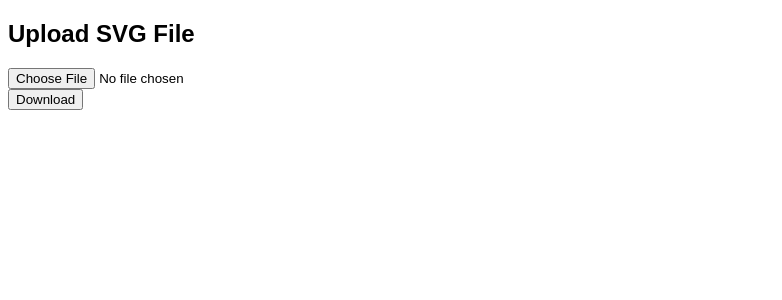
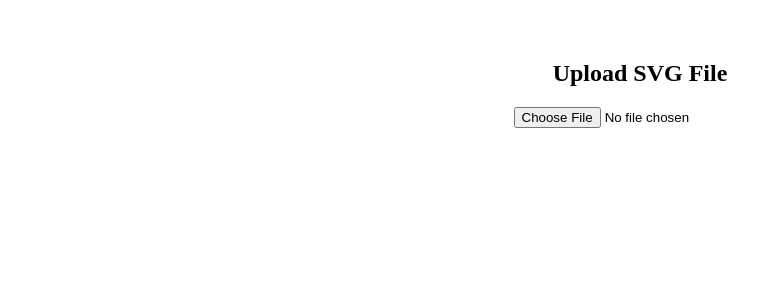
Before and after one commit to ebala96/svg-color-editor, a React (Create React App) app: page / in a window 1280 px wide. Shown: the top 300 px of the page, without its empty margins (0-782 px from the left). Built offline with nearby package versions, Linux system fonts and the light colour scheme.

Commit message:
Added color picker based on color map from svg

```diff
--- a/package.json
+++ b/package.json
@@ -10,7 +10,8 @@
     "react-color-palette": "^6.2.0",
     "react-dom": "18.2.0",
     "react-scripts": "4.0.0",
-    "react-svgmt": "^1.2.0"
+    "react-svgmt": "^1.2.0",
+    "get-svg-colors": "^2.0.0"
   },
   "devDependencies": {
     "@babel/runtime": "7.13.8",
--- /dev/null
+++ b/src/App.css
@@ -0,0 +1,65 @@
+#root {
+  max-width: 1280px;
+  margin: 0 auto;
+  padding: 2rem;
+  text-align: center;
+}
+
+.logo {
+  height: 6em;
+  padding: 1.5em;
+  will-change: filter;
+}
+.logo:hover {
+  filter: drop-shadow(0 0 2em #646cffaa);
+}
+.logo.react:hover {
+  filter: drop-shadow(0 0 2em #61dafbaa);
+}
+
+@keyframes logo-spin {
+  from {
+    transform: rotate(0deg);
+  }
+  to {
+    transform: rotate(360deg);
+  }
+}
+
+@media (prefers-reduced-motion: no-preference) {
+  a:nth-of-type(2) .logo {
+    animation: logo-spin infinite 20s linear;
+  }
+}
+
+.card {
+  padding: 2em;
+}
+
+.read-the-docs {
+  color: #888;
+}
+
+.svg-container {
+  padding: 10px;
+}
+
+.color-outer-container {
+  padding: 10px;
+}
+
+.color-container {
+  height: 20px;
+  width: 10px;
+  display: inline-block;
+  padding: 0px 10px;
+  margin: 0px 10px;
+  border-radius: 2px;
+  border: 1px solid black;
+  cursor: pointer;
+}
+
+.color-picker-container {
+  display: flex;
+  justify-content: center;
+}
--- a/src/App.js
+++ b/src/App.js
@@ -1,9 +1,6 @@
 import { useRef, useState, useCallback, useEffect } from "react";
-import "./styles.css";
-import reactCSS from "reactcss";
-import SvgColorChanger from "./components/Svg-Color-Changer";
+import "./App.css";
 import ColorPickerComponent from "./components/Color-Picker-Component";
-import { SketchPicker } from "react-color";
 import { SvgLoader, SvgProxy } from "react-svgmt";
 
 function downloadBlob(blob, filename) {
@@ -20,21 +17,12 @@ function downloadBlob(blob, filename) {
 }
 
 const App = () => {
-  const [selectedPickerColorFill, setSelectedPickerColorFill] = useState({
-    color: { r: "255", g: "255", b: "255", a: "1" },
-  });
-  const [selectedPickerColorStroke, setSelectedPickerColorStroke] = useState({
-    color: { r: "255", g: "0", b: "0", a: "1" },
-  });
-  const [selectedFile, setSelectedFile] = useState();
-  const [colorForSVG, setColorForSVG] = useState({
-    fill: `rgba(${selectedPickerColorFill.color.r}, ${selectedPickerColorFill.color.g}, ${selectedPickerColorFill.color.b}, ${selectedPickerColorFill.color.a})`,
-    stroke: `rgba(${selectedPickerColorStroke.color.r}, ${selectedPickerColorStroke.color.g}, ${selectedPickerColorStroke.color.b}, ${selectedPickerColorStroke.color.a})`,
-  });
-
   const svgRef = useRef();
-
-  const [svgcontents, setSVGContents] = useState(null);
+  const [svgString, setSvgString] = useState(null);
+  const [svgPaths, setSvgPaths] = useState([]);
+  const [selectedColor, setSelectedColor] = useState("#000");
+  const [showColorPicker, setShowColorPicker] = useState(false);
+  const [colorsMap, setColorsMap] = useState([]);
 
   const downloadSVG = useCallback(() => {
     const svg = svgRef.current.innerHTML;
@@ -42,110 +30,99 @@ const App = () => {
     downloadBlob(blob, `editedSVG.svg`);
   }, []);
 
-  const changeColorForStroke = (color) => {
-    console.log("called on change colo");
-    console.log(colorForSVG);
-    setSelectedPickerColorStroke({ color: color.rgb });
-    setColorForSVG({
-      ...colorForSVG,
-      stroke: `rgba(${selectedPickerColorStroke.color.r}, ${selectedPickerColorStroke.color.g}, ${selectedPickerColorStroke.color.b}, ${selectedPickerColorStroke.color.a})`,
+  const updateColor = (oldcolor, newColor) => {
+    svgPaths.forEach((path) => {
+      if (path.getAttribute("fill") === oldcolor) {
+        path.setAttribute("fill", newColor);
+      }
     });
   };
 
-  useEffect(() => {
-    if (selectedFile) {
-      selectedFile.text().then((value) => {
-        setSVGContents(value);
-      });
-    }
-  }, [selectedFile]);
-
-  const changeColorForFill = (color) => {
-    setSelectedPickerColorFill({ color: color.rgb });
-    setColorForSVG({
-      ...colorForSVG,
-      fill: `rgba(${selectedPickerColorFill.color.r}, ${selectedPickerColorFill.color.g}, ${selectedPickerColorFill.color.b}, ${selectedPickerColorFill.color.a})`,
+  const uploadHandler = (event) => {
+    const svgFile = event.target.files[0];
+    setSvgString("");
+    svgFile.text().then((value) => {
+      setSvgString(value);
     });
   };
 
-  const changeHandler = (event) => {
-    setSelectedFile(event.target.files[0]);
+  const showOrHideColorPicker = (color) => {
+    setSelectedColor(color);
+    const openColorPalette =
+      showColorPicker && color === selectedColor ? false : true;
+    setShowColorPicker(openColorPalette);
   };
 
-  const [showColorPicker, setShowColorPicker] = useState(false);
-  useEffect(() => {
-    console.log(showColorPicker);
-  }, [showColorPicker]);
+  const updateSvgPaths = (svgPaths) => {
+    var colorsLocalMap = svgPaths.reduce((map, path) => {
+      const color = path.getAttribute("fill");
+      if (map[color] === undefined) {
+        map[color] = true;
+      }
+      return map;
+    }, {});
+    setSvgPaths(svgPaths);
+    setColorsMap([...Object.keys(colorsLocalMap)]);
+  };
 
+  const updatedColorsMap = () => {
+    var colorsLocalMap = svgPaths.reduce((map, path) => {
+      const color = path.getAttribute("fill");
+      if (map[color] === undefined) {
+        map[color] = true;
+      }
+      return map;
+    }, {});
+    setColorsMap([...Object.keys(colorsLocalMap)]);
+  };
   return (
     <div className="App">
+      <div className="svg-outer-container">
         <h2>Upload SVG File</h2>
-      <input type="file" name="file" onChange={changeHandler} />
-      {/* <div ref={svgRef}>
-        <SvgColorChanger fill={colorForSVG.fill} stroke={colorForSVG.stroke} />
+        <input type="file" name="file" onChange={uploadHandler} />
+        <div ref={svgRef} className="svg-container">
+          {svgString && (
+            <SvgLoader
+              svgXML={svgString}
+              style={{ width: "200px", height: "200px", border: "solid 1px" }}
+            >
+              <SvgProxy selector="path" onElementSelected={updateSvgPaths} />
+            </SvgLoader>
+          )}
         </div>
-      <div>
-        <ColorPickerComponent
-          title="Stroke"
-          changeColor={changeColorForStroke}
-          selectedPickerColor={selectedPickerColorStroke}
-        />
-
-        <ColorPickerComponent
-          title="Fill"
-          changeColor={changeColorForFill}
-          selectedPickerColor={selectedPickerColorFill}
-        />
-      </div> */}
+        {svgString && (
           <div>
             <button onClick={downloadSVG}>Download</button>
           </div>
-      <div ref={svgRef}>
-        {svgcontents && (
-          <SvgLoader
-            svgXML={svgcontents}
-            style={{ width: "200px", height: "200px", border: "solid 1px" }}
-            onSVGReady={() => {}}
-          >
-            <SvgProxy
-              selector="path"
-              onElementSelected={(elem) => {
-                if (elem.length > 1) {
-                  elem.map((paths, index) => {
-                    paths.addEventListener(
-                      "click",
-                      (e) => {
-                        //e.preventDefault();
-                        console.log(paths.getAttribute("fill"));
-                        setShowColorPicker(!showColorPicker);
-                        console.log(showColorPicker);
-                        {
-                          showColorPicker && (
+        )}
+        <div className="color-outer-container">
+          {colorsMap.length > 0 &&
+            colorsMap.map((color) => {
+              return (
+                <div
+                  className="color-container"
+                  key={color}
+                  onClick={() => showOrHideColorPicker(color)}
+                  style={{
+                    backgroundColor: color,
+                  }}
+                ></div>
+              );
+            })}
+        </div>
+        <div className="color-picker-container">
+          {showColorPicker && (
             <ColorPickerComponent
               title="Fill"
               changeColor={(color) => {
-                                paths.style.fill = color.hex;
+                updateColor(selectedColor, color.hex);
+                setSelectedColor(color.hex);
+                updatedColorsMap();
               }}
-                              selectedPickerColor={paths.getAttribute("fill")}
+              selectedPickerColor={selectedColor}
             />
-                          );
-                        }
-                      },
-                      false
-                    );
-                  });
-                } else
-                  elem.addEventListener(
-                    "click",
-                    () => {
-                      console.log(elem.getAttribute("fill"));
-                    },
-                    false
-                  );
-              }}
-            />
-          </SvgLoader>
           )}
+        </div>
       </div>
     </div>
   );
--- a/src/components/Color-Picker-Component.jsx
+++ b/src/components/Color-Picker-Component.jsx
@@ -1,57 +1,17 @@
 import { useState } from "react";
 import { SketchPicker } from "react-color";
-import reactCSS from "reactcss";
 
 const ColorPickerComponent = ({ title, changeColor, selectedPickerColor }) => {
   const [showColorPicker, setShowColorPicker] = useState(false);
 
   const showOrHideColorPicker = () => {
-    console.log(showColorPicker);
     setShowColorPicker(!showColorPicker);
   };
 
-  const styles = reactCSS({
-    default: {
-      color: {
-        width: "36px",
-        height: "14px",
-        borderRadius: "2px",
-        //background: `rgba(${selectedPickerColor.color.r}, ${selectedPickerColor.color.g}, ${selectedPickerColor.color.b}, ${selectedPickerColor.color.a})`,
-      },
-      swatch: {
-        padding: "5px",
-        background: "#fff",
-        borderRadius: "1px",
-        boxShadow: "0 0 0 1px rgba(0,0,0,.1)",
-        display: "inline-block",
-        cursor: "pointer",
-      },
-      popover: {
-        position: "absolute",
-        zIndex: "2",
-      },
-      cover: {
-        position: "fixed",
-        top: "0px",
-        right: "0px",
-        bottom: "0px",
-        left: "0px",
-      },
-    },
-  });
-
   return (
     <div>
-      {/* <h6>Color Picker for {title}</h6>
-        <div style={ styles.swatch } onClick={ showOrHideColorPicker }>
-          <div style={ styles.color } />
-        </div> */}
-      {/* {showColorPicker ? ( */}
-      <div style={styles.popover}>
-        <div style={styles.cover} onClick={showOrHideColorPicker} />
-        <SketchPicker color={selectedPickerColor} onChange={changeColor} />
-      </div>
-      {/* ) : null} */}
+      <div onClick={showOrHideColorPicker} />
+      <SketchPicker color={selectedPickerColor} onChange={changeColor} />
     </div>
   );
 };
```
Lines whose indentation alone changed are shown as unchanged.
